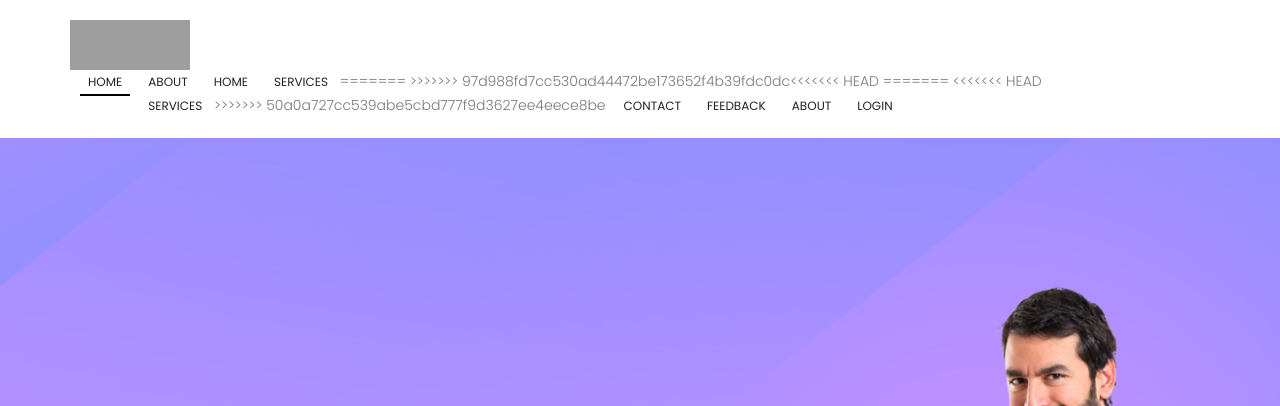
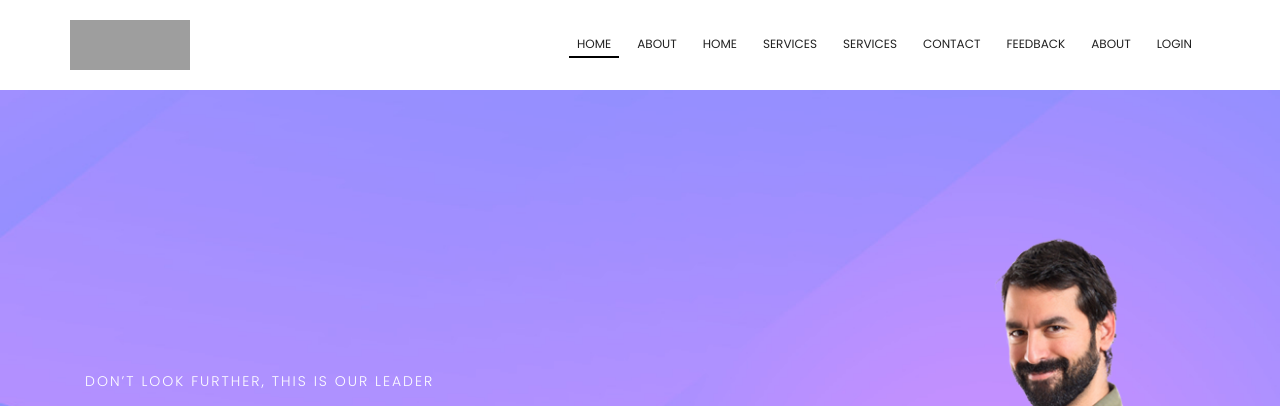
Before and after one commit to sunnykalola73/MY_Services, a PHP site: page /index.php in a window 1280 px wide. Shown: the top 406 px of the page. Run offline with PHP 8.4, Linux system fonts and the light colour scheme; some libraries are stand-ins or nearby versions; grey boxes are pictures that could not be loaded.

Commit message:
header.php

```diff
--- a/header.php
+++ b/header.php
@@ -41,18 +41,18 @@
                   </div>
                   <nav id="nav-menu-container">
                     <ul class="nav-menu">
-<<<<<<< HEAD
+
                       <li class="active"><a href="index.php">Home</a></li>
                       <li><a href="about.html">About</a></li>
-=======
+
                       <li class="menu-active"><a href="index.php">Home</a></li>
 
-<<<<<<< HEAD
+
                       <li><a  class="menu-has-children" href="services.php">Services</a>
-=======
->>>>>>> 97d988fd7cc530ad44472be173652f4b39fdc0dc
+
+
                       <li><a  class="menu-has-children" href="services.php">Services</a>
->>>>>>> 50a0a727cc539abe5cbd777f9d3627ee4eece8be
+
 
                       </li>
                       <li><a href="contact.php">Contact</a></li>
```
